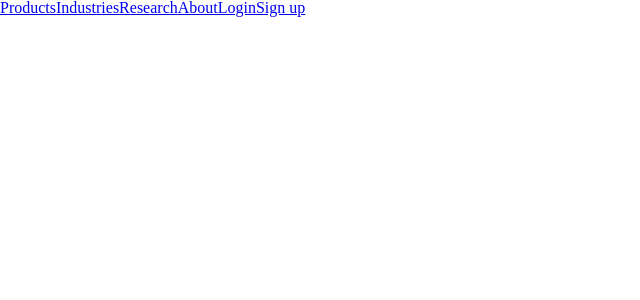
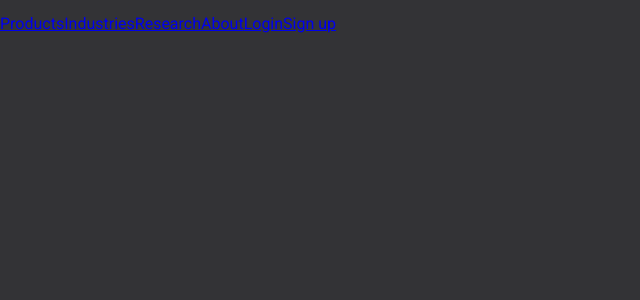
Before and after one commit to Hubear41/GI_Web_Exercise, a React app: page / in a window 1280 px wide. Shown: the top 300 px of the page, without its empty margins (0-640 px from the left). Built offline with nearby package versions, Linux system fonts and the light colour scheme.

Commit message:
restrucuture css files

```diff
--- a/index.html
+++ b/index.html
@@ -6,8 +6,6 @@
     <meta name="viewport" content="width=device-width, initial-scale=1.0">
     <meta http-equiv="X-UA-Compatible" content="IE=edge">
     <meta name="description" content="">
-    <!-- Roboto Font -->
-    <link href="https://fonts.googleapis.com/css?family=Roboto:400,500,700&display=swap" rel="stylesheet">
     <link rel="shortcut icon" href="/favicon.ico" type="image/x-icon">
     <!-- <link href="/src/styles/entypo.css" rel="stylesheet"> -->
     <link rel="stylesheet" href="/dist/main.css">
--- /dev/null
+++ b/src/styles/base/default_values.scss
@@ -0,0 +1,7 @@
+// Roboto Font
+@import url("https://fonts.googleapis.com/css?family=Roboto:400,500,700&display=swap");
+
+body {
+    background-color: #333336;
+    font-family: 'Roboto', sans-serif;
+}
--- a/src/styles/entry.scss
+++ b/src/styles/entry.scss
@@ -1,2 +1,3 @@
-@import './reset.css';
-@import './entypo.css';
+@import './base/reset.css';
+@import './base/default_values.scss';
+@import './vendor/entypo.css';
```
Also changed, not shown: src/components/navbar/navbar.jsx (+1 -1 lines), src/styles/base/reset.css (renamed from src/styles/reset.css), src/styles/vendor/entypo.css, 2 other files (tests, documents, lock files or other folders).
